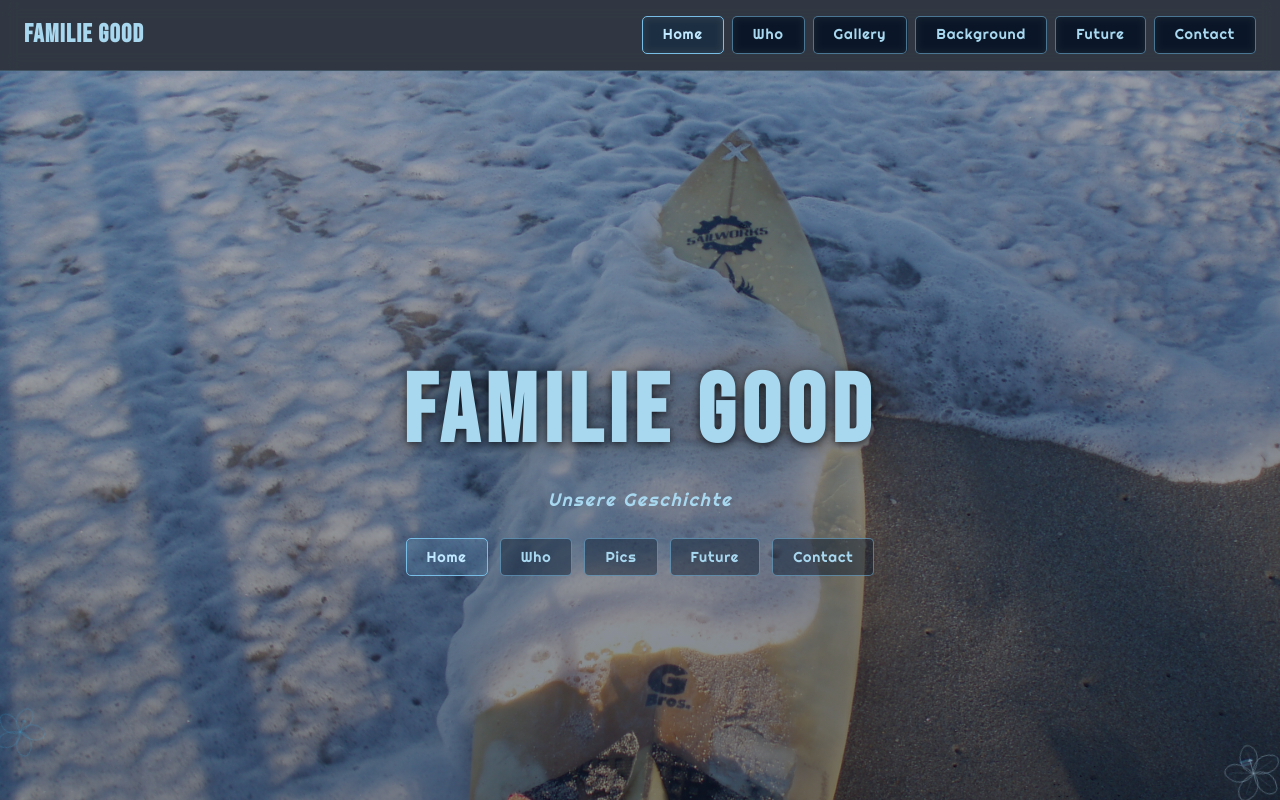
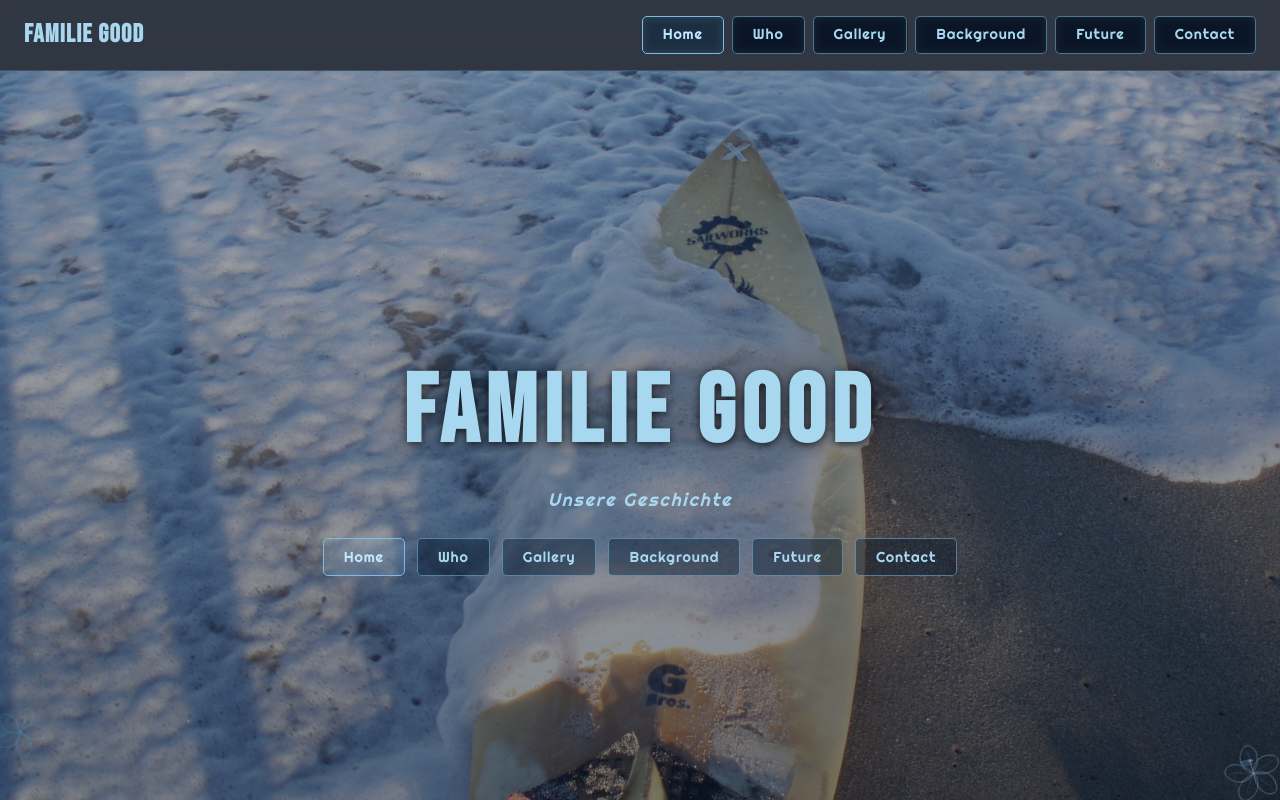
Before and after one commit to michaelgoodmels/good.li, a Next.js app: page / in a window 1280 px wide. Shown: the top 800 px of the page. Built offline with nearby package versions, Linux system fonts and the light colour scheme.

Commit message:
update world map

```diff
--- a/app/page.tsx
+++ b/app/page.tsx
@@ -12,11 +12,12 @@ const ALL_PHOTOS = destinations.flatMap(({ prefix, count }) =>
 );
 
 const navItems = [
-  { label: "Home",       href: "/"           },
-  { label: "Who",        href: "/who"        },
-  { label: "Pics", href: "/background" },
-  { label: "Future",     href: "/future"     },
-  { label: "Contact",    href: "/contact"    },
+  { label: "Home", href: "/" },
+  { label: "Who", href: "/who" },
+  { label: "Gallery", href: "/gallery" },
+  { label: "Background", href: "/background" },
+  { label: "Future", href: "/future" },
+  { label: "Contact", href: "/contact" },
 ];
 
 // ─── Page ─────────────────────────────────────────────────────────────────────
```
Also changed, not shown: public/images/world-map.svg.
